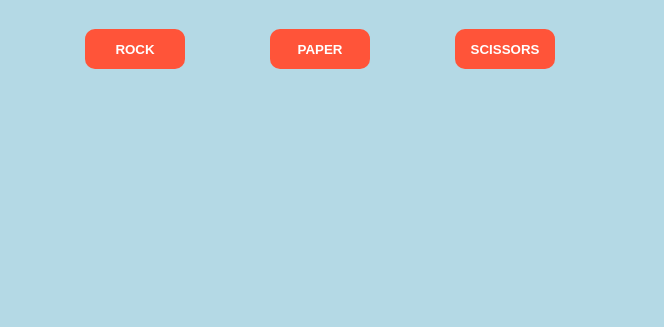
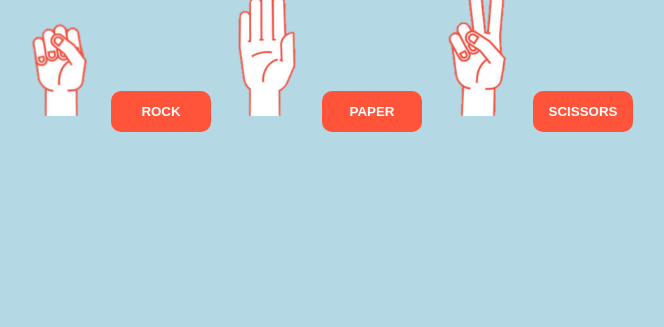
Before and after one commit to shinwon-kim/Rock_Scissors_Paper-app, a plain HTML site: page index.html in a window 1280 px wide. Shown: the part 473-800 px from the top of the page, without its empty margins (320-984 px from the left). Drawn offline with Linux system fonts and the light colour scheme.

Commit message:
feat: Add images to options for better visual design

```diff
--- a/index.html
+++ b/index.html
@@ -22,9 +22,18 @@
         <div class="move">Select</div>
         <div class="movesleft">Remaining Attempts: 0</div>
         <div class="options">
-            <button class="rock">rock</button>
-            <button class="paper">paper</button>
-            <button class="scissors">scissors</button>
+            <div>
+                <img src="./img/rock.png" alt="rock">
+                <button class="rock">rock</button>
+            </div>
+            <div>
+                <img src="./img/paper.png" alt="paper">
+                <button class="paper">paper</button>
+            </div>
+            <div>
+                <img src="./img/sissors.png" alt="scissors">
+                <button class="scissors">scissors</button>
+            </div>
         </div>
         <div class="result"></div>
         <button class="reload"></button>
--- a/script.js
+++ b/script.js
@@ -35,6 +35,7 @@ const gameOver = (playerOptions, movesLeft) => {
     const chooseMove = document.querySelector(".move");
     const result = document.querySelector(".result");
     const reloadBtn = document.querySelector(".reload");
+    const img = document.querySelectorAll("img");
 
     playerOptions.forEach(option => {
         option.style.display = "none"
@@ -54,6 +55,7 @@ const gameOver = (playerOptions, movesLeft) => {
         result.style.color = "#323549";
     }
 
+    img.forEach(i => i.style.display ="none");
     reloadBtn.innerText = "RESTART";
     reloadBtn.style.display = "flex";
     reloadBtn.addEventListener("click", () => {
--- a/styles.css
+++ b/styles.css
@@ -55,6 +55,11 @@
     text-transform: uppercase
 }
 
+img {
+    width: 100px;
+    height: 150px;
+}
+
 .move {
     font-size: 2rem;
     font-weight: bold;
```
Also changed, not shown: img/paper.png (added), img/rock.png (added), img/sissors.png (added).
